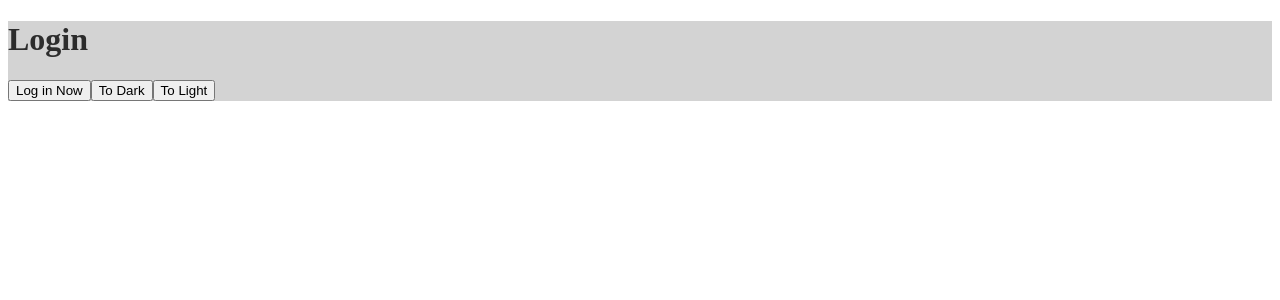
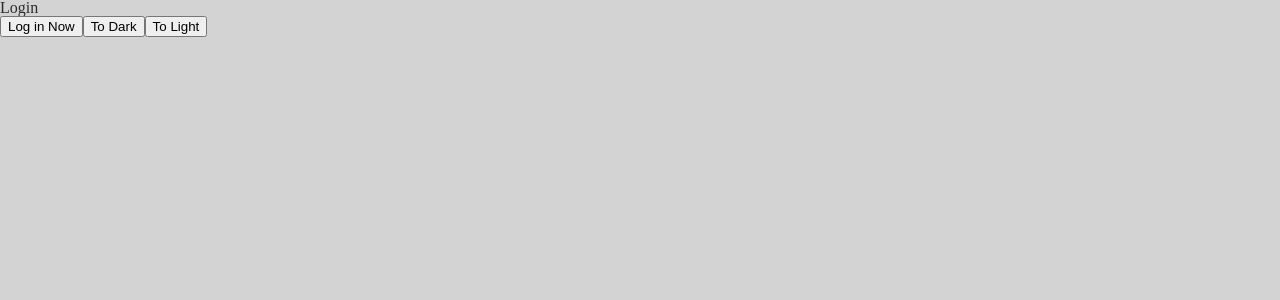
Before and after one commit to hmchung2/instaclone-web, a React (Create React App) app: page /#/ in a window 1280 px wide. Shown: the top 300 px of the page. Built offline with nearby package versions, Linux system fonts and the light colour scheme.

Commit message:
global style

```diff
--- a/package.json
+++ b/package.json
@@ -20,6 +20,7 @@
     "react-router-dom": "^5.2.0",
     "react-scripts": "4.0.2",
     "styled-components": "^5.2.1",
+    "styled-reset": "^4.3.4",
     "web-vitals": "^1.1.0"
   },
   "scripts": {
--- a/src/App.js
+++ b/src/App.js
@@ -12,16 +12,7 @@ import { darkModeVar, isLoggedInVar } from "./apollo";
 import Home from "./screens/Home";
 import Login from "./screens/Login";
 import NotFound from "./screens/NotFound";
-
-const lightTheme = {
-  fontColor: "#2c2c2c",
-  bgColor: "lightGray",
-};
-
-const darkTheme = {
-  fontColor: "#lightGray",
-  bgColor: "#2c2c2c",
-};
+import { darkTheme, GlobalStyles, lightTheme } from "./styles";
 
 function App() {
   const isLoggedIn = useReactiveVar(isLoggedInVar);
@@ -30,6 +21,7 @@ function App() {
   return (
     <div>
       <ThemeProvider theme={darkMode ? darkTheme : lightTheme}>
+        <GlobalStyles />
         <Router>
           <Switch>
             <Route path="/" exact>
--- a/src/screens/Login.js
+++ b/src/screens/Login.js
@@ -5,9 +5,7 @@ const Title = styled.h1`
   color: ${(props) => props.theme.fontColor};
 `;
 
-const Container = styled.div`
-  background-color: ${(props) => props.theme.bgColor};
-`;
+const Container = styled.div``;
 
 function Login() {
   return (
--- /dev/null
+++ b/src/styles.js
@@ -0,0 +1,19 @@
+import { createGlobalStyle } from "styled-components";
+import reset from "styled-reset";
+
+export const lightTheme = {
+  fontColor: "#2c2c2c",
+  bgColor: "lightGray",
+};
+
+export const darkTheme = {
+  fontColor: "#lightGray",
+  bgColor: "#2c2c2c",
+};
+
+export const GlobalStyles = createGlobalStyle`
+   ${reset}
+   body{
+    background-color: ${(props) => props.theme.bgColor};
+   }
+`;
```
Also changed, not shown: info/info9.txt, 1 other file (tests, documents, lock files or other folders).
